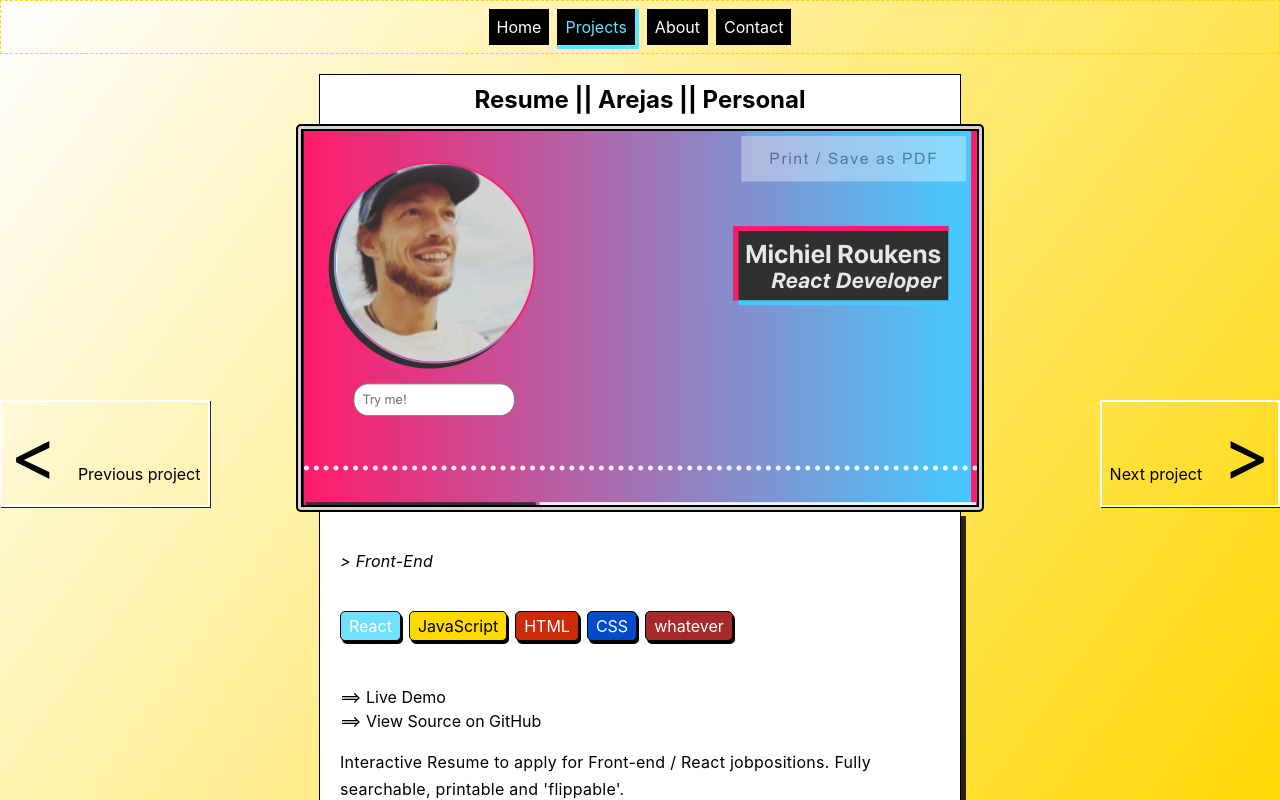
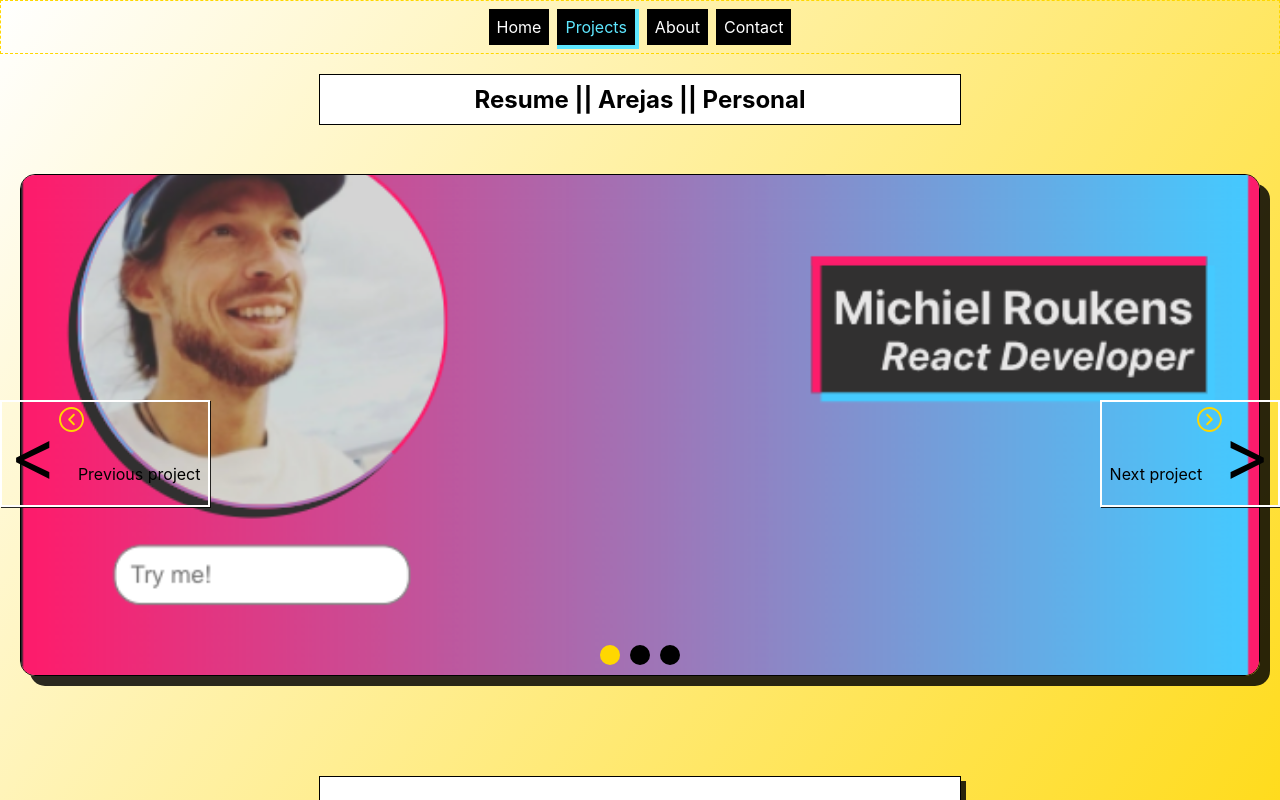
Before and after one commit to arejasverduras/portfolio, a React (Create React App) app: page /projects/1 in a window 1280 px wide. Shown: the top 800 px of the page. Built offline with nearby package versions, Linux system fonts and the light colour scheme.

Commit message:
make imageslider component from projectslider

```diff
--- a/src/components/Project/Project.js
+++ b/src/components/Project/Project.js
@@ -4,6 +4,7 @@ import { useSelector } from 'react-redux';
 import { selectProjects } from '../Projects/ProjectsSlice';
 import { Link } from 'react-router-dom';
 import { catLabels, techLabels } from '../Projects/projectsFeatures';
+import { ImageSlider } from '../../features/ImageSlider/ImageSlider';
 
 export const Project = () =>{
     const params = useParams();
@@ -32,7 +33,8 @@ export const Project = () =>{
         <>
         <article className='projectContainer'>
             <h1 className="projectTitle">{name} || {client} || {type} </h1>
-            <img className="projectImage" src={process.env.PUBLIC_URL + tileImage} alt="screenshot of project"></img>
+            {/* <img className="projectImage" src={process.env.PUBLIC_URL + tileImage} alt="screenshot of project"></img> */}
+            <ImageSlider images={images}/>
             <div className="projectContent">
                     <p className={catLabels(cat)}>{cat}</p>
                     <ul className="projectTileTech">
--- a/src/components/Projects/ProjectsSlice.js
+++ b/src/components/Projects/ProjectsSlice.js
@@ -10,7 +10,7 @@ const projectsSlice = createSlice({
                     client: "Arejas",
                     description: "Interactive Resume to apply for Front-end / React jobpositions. Fully searchable, printable and 'flippable'.",
                     tileImage: "/images/projectImages/resumeTile.png",
-                    images: [],
+                    images: ["/images/projectImages/resumeTile.png","/images/projectImages/resumeTile.png","/images/projectImages/resumeTile.png"],
                     tech: ['React','JavaScript', 'HTML', 'CSS','whatever'],
                     cat: 'Front-End',
                     type: 'Personal',
--- a/src/features/ImageSlider/ImageSlider.js
+++ b/src/features/ImageSlider/ImageSlider.js
@@ -0,0 +1,60 @@
+import React, {useState} from 'react';
+import ProjectSliderBtn from '../../components/Projects/ProjectSlider/ProjectSliderBtn.js'
+
+export const ImageSlider = ({images})=>{
+    //load an array with images from props
+
+    const [slideIndex, setSlideIndex] = useState(1);
+
+    const nextSlide = () => {
+        if(slideIndex !== images.length) {
+            setSlideIndex(slideIndex +1);
+        } else if (slideIndex === images.length){
+            setSlideIndex(1);
+        }
+    }
+
+    const prevSlide = () => {
+        if (slideIndex !== 1){
+            setSlideIndex(slideIndex -1);
+        } else if (slideIndex === 1){
+            setSlideIndex(images.length)
+        }
+    }
+
+    const moveDot = index => {
+        setSlideIndex(index);
+    }
+
+    return (
+        <div className="projectSlider">
+            {/* generate a 'Slide' component for eacht object in the array */}
+            {images.map((image, index) => {
+                return (
+                    <div
+                    key={index}
+                    className={slideIndex === index + 1? "projectSlide active-anim": "projectSlide"}>
+
+                        <img
+                        src={process.env.PUBLIC_URL + image}
+                        alt="slider"
+                        />
+                    </div>
+                )
+            })}
+            <ProjectSliderBtn moveSlide={prevSlide} direction={"prev"}/>
+            <ProjectSliderBtn moveSlide={nextSlide} direction={"next"} />
+
+            <div className='container-dots'>
+                {Array.from({length: images.length}).map((item, index) => (
+                    <div
+                    key={index}
+                    onClick={()=> moveDot(index+1)}
+                    className={slideIndex === index+1 ? "dot active": "dot"}>
+                    </div>
+                ))}
+            </div>
+
+        </div>
+    )
+}
```
